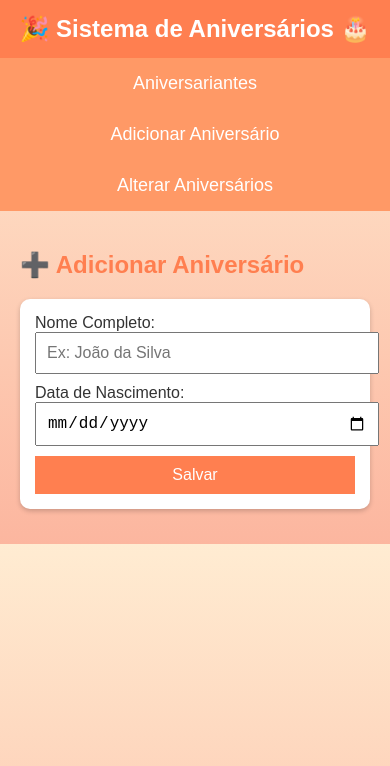
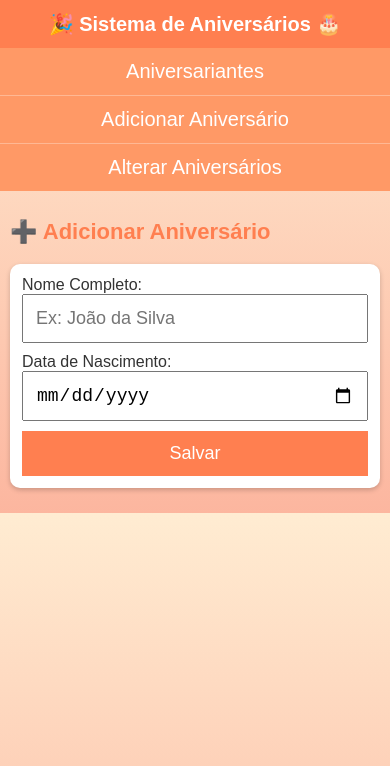
Before and after one commit to ArcanjoDaGuarda/Sistema_Aniversario, a plain HTML site: page index.html in a window 390 px wide. Both pictures are taken after a click on the button "Adicionar Aniversário". Drawn offline with Linux system fonts and the light colour scheme.

Commit message:
Update index.html

```diff
--- a/index.html
+++ b/index.html
@@ -1,7 +1,8 @@
 <!DOCTYPE html>
 <html lang="pt-BR">
 <head>
-    <meta charset="UTF-8">
+    <meta charset="UTF-8" />
+    <meta name="viewport" content="width=device-width, initial-scale=1" />
     <title>Sistema de Aniversários</title>
     <style>
         body {
@@ -32,6 +33,7 @@
             padding: 15px 20px;
             font-size: 18px;
             cursor: pointer;
+            transition: background-color 0.3s ease;
         }
         nav button:hover {
             background-color: #ff7f50;
@@ -41,21 +43,25 @@
             margin: auto;
             padding: 20px;
         }
-        .hidden { display: none; }
+        .hidden {
+            display: none;
+        }
         .card {
             background: white;
             border-radius: 10px;
             padding: 15px;
             margin-bottom: 15px;
-            box-shadow: 0 2px 5px rgba(0,0,0,0.2);
+            box-shadow: 0 2px 5px rgba(0, 0, 0, 0.2);
         }
         .form-group {
             margin-bottom: 10px;
         }
-        input, button {
+        input,
+        button {
             padding: 10px;
             font-size: 16px;
             width: 100%;
+            box-sizing: border-box;
         }
         button {
             background-color: #ff7f50;
@@ -77,14 +83,55 @@
             font-size: 14px;
             cursor: pointer;
             border-radius: 5px;
+            transition: background-color 0.3s ease;
         }
         .delete-btn:hover {
             background-color: darkred;
         }
+
+        /* Responsividade */
+
+        @media (max-width: 700px) {
+            nav {
+                flex-direction: column;
+                align-items: center;
+            }
+            nav button {
+                width: 100%;
+                padding: 12px 0;
+                font-size: 20px;
+                border-top: 1px solid rgba(255, 255, 255, 0.3);
+            }
+            nav button:first-child {
+                border-top: none;
+            }
+            .container {
+                padding: 10px;
+                max-width: 100%;
+            }
+            header {
+                font-size: 20px;
+                padding: 12px;
+            }
+            h2 {
+                font-size: 22px;
+            }
+            input,
+            button {
+                font-size: 18px;
+                padding: 12px;
+            }
+            .card {
+                padding: 12px;
+            }
+            .delete-btn {
+                font-size: 16px;
+                padding: 8px 12px;
+            }
+        }
     </style>
 </head>
 <body>
-
     <header>🎉 Sistema de Aniversários 🎂</header>
 
     <nav>
@@ -94,7 +141,6 @@
     </nav>
 
     <div class="container">
-
         <!-- Aba Aniversariantes -->
         <div id="aniversariantes" class="tab-content">
             <h2>🎂 Aniversariantes de Hoje</h2>
@@ -113,11 +159,11 @@
             <div class="card">
                 <div class="form-group">
                     <label>Nome Completo:</label>
-                    <input type="text" id="nome" placeholder="Ex: João da Silva">
+                    <input type="text" id="nome" placeholder="Ex: João da Silva" />
                 </div>
                 <div class="form-group">
                     <label>Data de Nascimento:</label>
-                    <input type="date" id="data">
+                    <input type="date" id="data" />
                 </div>
                 <button onclick="adicionarAniversario()">Salvar</button>
             </div>
@@ -126,26 +172,33 @@
         <!-- Aba Alterar Aniversários -->
         <div id="alterar" class="tab-content hidden">
             <h2>✏️ Alterar / Excluir Aniversários</h2>
-            <input type="text" id="pesquisa" placeholder="Pesquisar nome..." oninput="listarAlterar()">
+            <input
+                type="text"
+                id="pesquisa"
+                placeholder="Pesquisar nome..."
+                oninput="listarAlterar()"
+                style="margin-bottom: 15px;"
+            />
             <div id="listaAlterar"></div>
         </div>
-
     </div>
 
     <script>
         // Carregar dados
-        let aniversarios = JSON.parse(localStorage.getItem('aniversarios')) || [];
+        let aniversarios = JSON.parse(localStorage.getItem("aniversarios")) || [];
 
         function showTab(tab) {
-            document.querySelectorAll('.tab-content').forEach(div => div.classList.add('hidden'));
-            document.getElementById(tab).classList.remove('hidden');
-            if (tab === 'aniversariantes') atualizarLista();
-            if (tab === 'alterar') listarAlterar();
+            document.querySelectorAll(".tab-content").forEach((div) =>
+                div.classList.add("hidden")
+            );
+            document.getElementById(tab).classList.remove("hidden");
+            if (tab === "aniversariantes") atualizarLista();
+            if (tab === "alterar") listarAlterar();
         }
 
         function adicionarAniversario() {
-            let nome = document.getElementById('nome').value.trim();
-            let data = document.getElementById('data').value;
+            let nome = document.getElementById("nome").value.trim();
+            let data = document.getElementById("data").value;
 
             if (!nome || !data) {
                 alert("Preencha todos os campos!");
@@ -153,13 +206,13 @@
             }
 
             aniversarios.push({ nome, data });
-            localStorage.setItem('aniversarios', JSON.stringify(aniversarios));
+            localStorage.setItem("aniversarios", JSON.stringify(aniversarios));
 
-            document.getElementById('nome').value = '';
-            document.getElementById('data').value = '';
+            document.getElementById("nome").value = "";
+            document.getElementById("data").value = "";
 
             alert("Aniversário adicionado com sucesso!");
-            showTab('aniversariantes');
+            showTab("aniversariantes");
         }
 
         function calcularIdade(dataNasc) {
@@ -175,27 +228,35 @@
             let hoje = new Date();
             let hojeStr = hoje.toISOString().slice(5, 10);
 
-            let divHoje = document.getElementById('hoje');
-            let divProximos = document.getElementById('proximos');
-            let divRecentes = document.getElementById('recentes');
+            let divHoje = document.getElementById("hoje");
+            let divProximos = document.getElementById("proximos");
+            let divRecentes = document.getElementById("recentes");
 
-            divHoje.innerHTML = '';
-            divProximos.innerHTML = '';
-            divRecentes.innerHTML = '';
+            divHoje.innerHTML = "";
+            divProximos.innerHTML = "";
+            divRecentes.innerHTML = "";
 
             let proximos = [];
             let recentes = [];
 
-            aniversarios.forEach(pessoa => {
+            aniversarios.forEach((pessoa) => {
                 let dataNasc = new Date(pessoa.data);
-                let aniversarioEsteAno = new Date(hoje.getFullYear(), dataNasc.getMonth(), dataNasc.getDate());
+                let aniversarioEsteAno = new Date(
+                    hoje.getFullYear(),
+                    dataNasc.getMonth(),
+                    dataNasc.getDate()
+                );
 
-                let diffDias = Math.floor((aniversarioEsteAno - hoje) / (1000 * 60 * 60 * 24));
+                let diffDias = Math.floor(
+                    (aniversarioEsteAno - hoje) / (1000 * 60 * 60 * 24)
+                );
 
                 if (diffDias < -182) diffDias += 365;
 
                 if (dataNasc.toISOString().slice(5, 10) === hojeStr) {
-                    divHoje.innerHTML += `<div class='card'>🎉 Parabéns <b>${pessoa.nome}</b>! Você está fazendo <b>${calcularIdade(pessoa.data)}</b> anos! 🥳</div>`;
+                    divHoje.innerHTML += `<div class='card'>🎉 Parabéns <b>${pessoa.nome}</b>! Você está fazendo <b>${calcularIdade(
+                        pessoa.data
+                    )}</b> anos! 🥳</div>`;
                 } else if (diffDias > 0 && diffDias <= 365) {
                     proximos.push({ ...pessoa, dias: diffDias });
                 } else if (diffDias < 0 && diffDias >= -30) {
@@ -204,30 +265,41 @@
             });
 
             proximos.sort((a, b) => a.dias - b.dias);
-            proximos.forEach(p => {
-                divProximos.innerHTML += `<div class='card'>🎁 ${p.nome} - em ${p.dias} dias (${new Date(p.data).toLocaleDateString('pt-BR')})</div>`;
-            });
+            proximos.forEach(
+                (p) =>
+                    (divProximos.innerHTML += `<div class='card'>🎁 ${p.nome} - em ${p.dias} dias (${new Date(
+                        p.data
+                    ).toLocaleDateString("pt-BR")})</div>`)
+            );
 
-            recentes.forEach(p => {
-                divRecentes.innerHTML += `<div class='card'>🎈 ${p.nome} - ${new Date(p.data).toLocaleDateString('pt-BR')}</div>`;
-            });
+            recentes.forEach(
+                (p) =>
+                    (divRecentes.innerHTML += `<div class='card'>🎈 ${p.nome} - ${new Date(
+                        p.data
+                    ).toLocaleDateString("pt-BR")}</div>`)
+            );
 
-            if (!divHoje.innerHTML) divHoje.innerHTML = "<p>🎂 Ninguém fazendo aniversário hoje.</p>";
-            if (!divProximos.innerHTML) divProximos.innerHTML = "<p>🎁 Nenhum aniversário próximo.</p>";
-            if (!divRecentes.innerHTML) divRecentes.innerHTML = "<p>🎈 Nenhum aniversário recente.</p>";
+            if (!divHoje.innerHTML)
+                divHoje.innerHTML = "<p>🎂 Ninguém fazendo aniversário hoje.</p>";
+            if (!divProximos.innerHTML)
+                divProximos.innerHTML = "<p>🎁 Nenhum aniversário próximo.</p>";
+            if (!divRecentes.innerHTML)
+                divRecentes.innerHTML = "<p>🎈 Nenhum aniversário recente.</p>";
         }
 
         function listarAlterar() {
-            let termo = document.getElementById('pesquisa').value.toLowerCase();
-            let divLista = document.getElementById('listaAlterar');
-            divLista.innerHTML = '';
+            let termo = document.getElementById("pesquisa").value.toLowerCase();
+            let divLista = document.getElementById("listaAlterar");
+            divLista.innerHTML = "";
 
             aniversarios
-                .filter(p => p.nome.toLowerCase().includes(termo))
+                .filter((p) => p.nome.toLowerCase().includes(termo))
                 .forEach((pessoa, index) => {
                     divLista.innerHTML += `
                         <div class="card">
-                            <b>${pessoa.nome}</b> - ${new Date(pessoa.data).toLocaleDateString('pt-BR')}
+                            <b>${pessoa.nome}</b> - ${new Date(pessoa.data).toLocaleDateString(
+                        "pt-BR"
+                    )}
                             <br>
                             <button class="delete-btn" onclick="excluirAniversario(${index})">Excluir</button>
                         </div>
@@ -242,7 +314,7 @@
         function excluirAniversario(index) {
             if (confirm("Tem certeza que deseja excluir este aniversário?")) {
                 aniversarios.splice(index, 1);
-                localStorage.setItem('aniversarios', JSON.stringify(aniversarios));
+                localStorage.setItem("aniversarios", JSON.stringify(aniversarios));
                 listarAlterar();
                 atualizarLista();
             }
@@ -250,6 +322,5 @@
 
         atualizarLista();
     </script>
-
 </body>
 </html>
```
